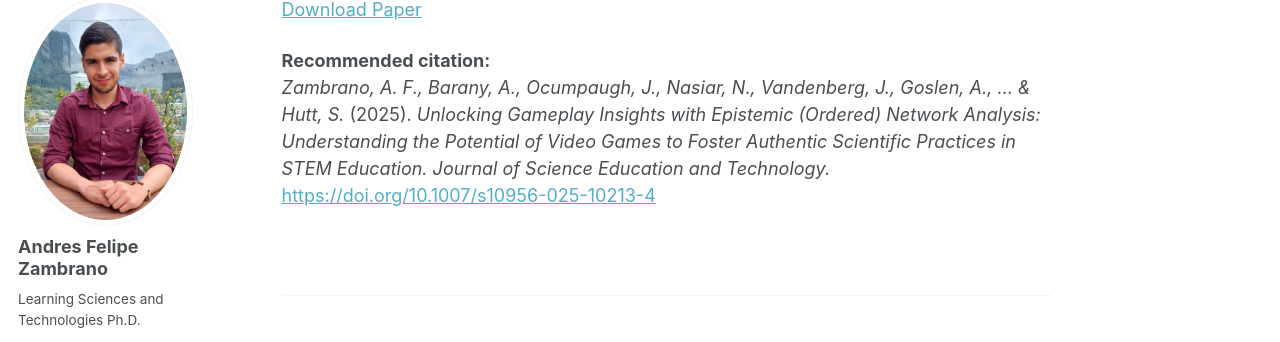
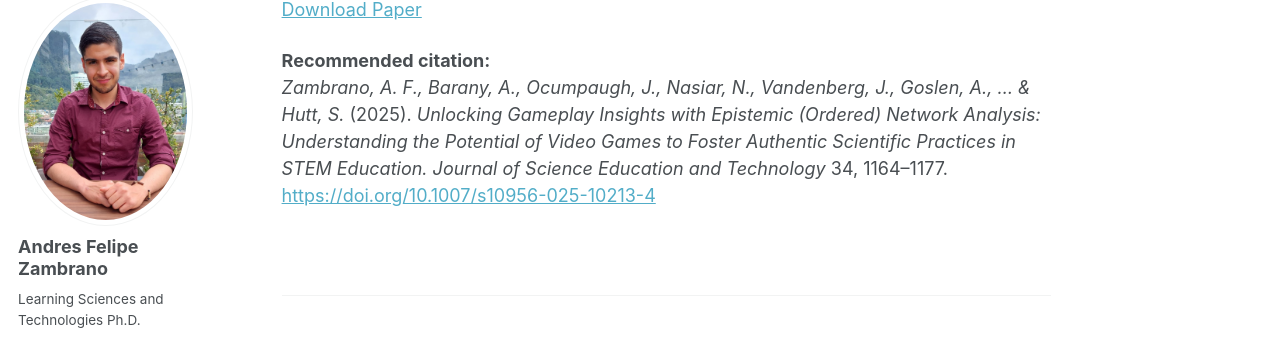
Before and after one commit to afzambrano/afzambrano.github.io, a Jekyll site: the page built from _publications/2025-Clustering-ONA-CrystalIsland.md, in a window 1280 px wide and 900 px high, scrolled down 502 px. Shown: the part 102-444 px from the top of the window. Built offline with Jekyll 4.4.1, drawn with Linux system fonts in a browser that asks for light colours; some web fonts are replaced; a script that is not in the unit is left out.

Commit message:
Update 2025-Clustering-ONA-CrystalIsland.md

```diff
--- a/_publications/2025-Clustering-ONA-CrystalIsland.md
+++ b/_publications/2025-Clustering-ONA-CrystalIsland.md
@@ -16,5 +16,5 @@ This study investigates student learning and interest within the context of a si
 <b>Recommended citation:</b><br>
 <i>Zambrano, A. F., Barany, A., Ocumpaugh, J., Nasiar, N., Vandenberg, J., Goslen, A., ... & Hutt, S.</i> (2025).
 <i>Unlocking Gameplay Insights with Epistemic (Ordered) Network Analysis: Understanding the Potential of Video Games to Foster Authentic Scientific Practices in STEM Education.</i>
-<i>Journal of Science Education and Technology.</i>
+<i>Journal of Science Education and Technology</i> 34, 1164–1177.
 <a href="https://doi.org/10.1007/s10956-025-10213-4">https://doi.org/10.1007/s10956-025-10213-4</a>
```
